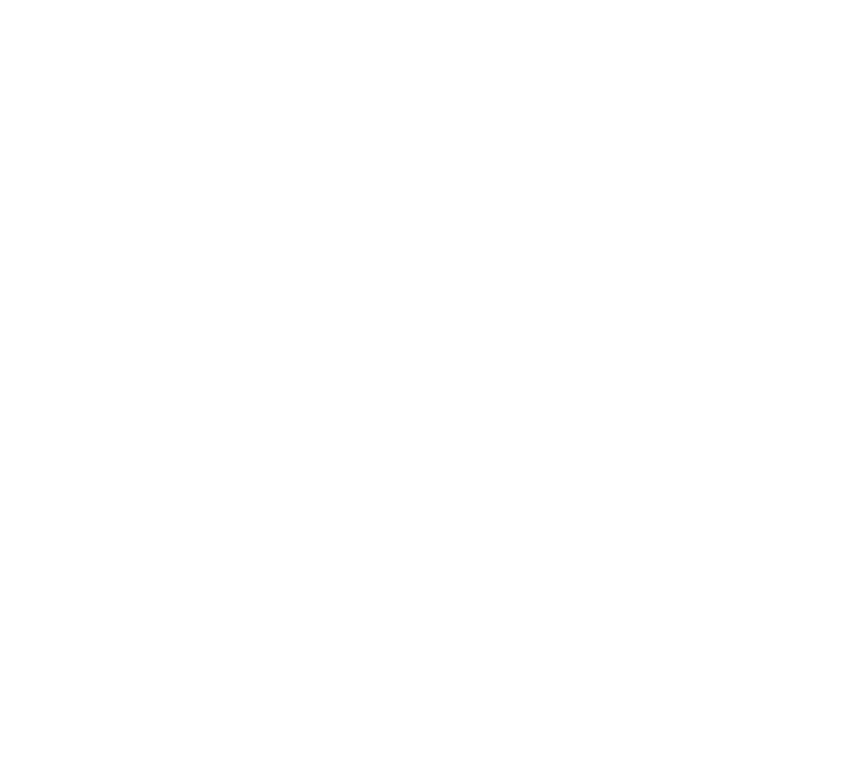
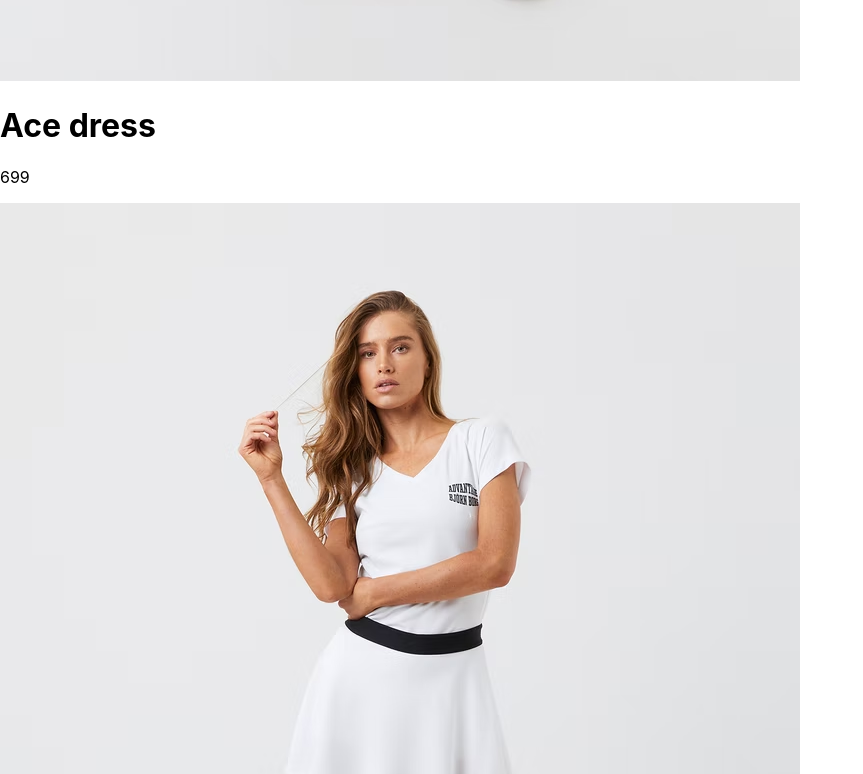
Before and after one commit to Andersson76/CheckOut-React, a React (Vite) app: page / in a window 1280 px wide. Shown: the part 986-1760 px from the top of the page, without its empty margins (0-863 px from the left). Before the commit the page ends 800 px from the top, so only its background shows below. Built offline with nearby package versions, Linux system fonts and the light colour scheme.

Commit message:
Render products

```diff
--- /dev/null
+++ b/src/components/App.tsx
@@ -0,0 +1,18 @@
+/* import { List } from '@mui/material' */
+/* import React from 'react' */
+
+import { productList } from '../data/productlist'
+import { FC } from "react"
+import ProductItem from "./productItem"
+
+
+const App: FC = (props) => {
+
+  return (
+      <div>
+          {productList.map((products) => <ProductItem key={products.id} product={products} />)}
+      </div>
+  )
+}
+
+export default App
--- /dev/null
+++ b/src/components/productItem.tsx
@@ -0,0 +1,20 @@
+import { productList, Products } from '../data/productlist'
+import { FC } from "react"
+
+interface Props {
+    product: Products
+}
+
+const ProductItem: FC<Props> = (props) => {
+
+    return (
+        <div>
+            <img src={props.product.image}/>
+            <h1>{props.product.title}</h1>
+            <p>{props.product.price}</p>
+        </div>
+    )
+
+}
+
+export default ProductItem
--- a/src/data/productlist.tsx
+++ b/src/data/productlist.tsx
@@ -1,7 +1,7 @@
 import acedress from "/src/assets/acedress.jpg"
 import aceskirt from "/src/assets/aceskirt.jpg"
 import acetshirtdam from "/src/assets/acetshirtdam.jpg"
-import aceribtank from "/src/assets/ace7aceribtank.jpg"
+import aceribtank from "/src/assets/aceribtank.jpg"
 import ace7shorts from "/src/assets/ace7shorts.jpg"
 import acetshirtherr from "/src/assets/acetshirtherr.jpg"
 import acepolo from "/src/assets/acepolo.jpg"
--- a/src/main.tsx
+++ b/src/main.tsx
@@ -1,6 +1,6 @@
 import React from 'react'
 import ReactDOM from 'react-dom/client'
-import App from './App'
+import App from './components/App'
 import './index.css'
 
 ReactDOM.createRoot(document.getElementById('root')!).render(
```
Also changed, not shown: src/App.tsx (deleted, +0 -7 lines), src/data/colors.tsx (+12 -0 lines).
